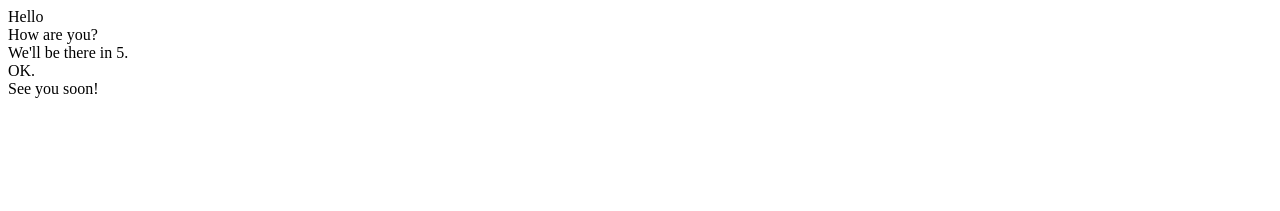
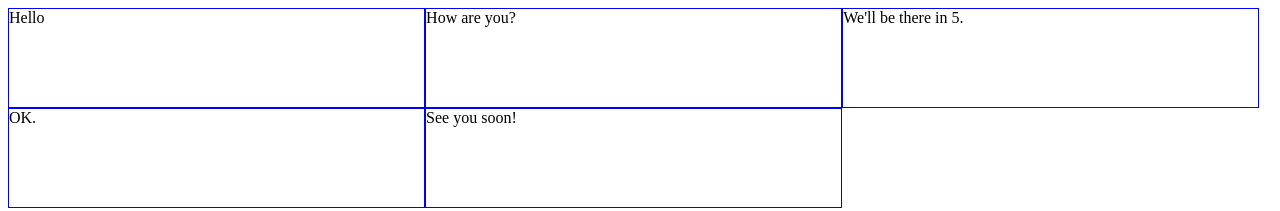
Before and after one commit to jeffbartow/PS_MediaQueries, a plain HTML site: page index.html in a window 1280 px wide. Drawn offline with Linux system fonts and the light colour scheme.

Commit message:
jeff is about to start work on dev branch

```diff
--- a/index.html
+++ b/index.html
@@ -1,3 +1,7 @@
+  <head>
+    <link rel="stylesheet" type="text/css" href="styles.css">
+  </head>
+
   <body>
     <div class="container">
       <div>Hello</div>
--- a/styles.css
+++ b/styles.css
@@ -11,6 +11,5 @@
   }
 
   /**
-    Jeff made this and it's probably wrong...
-    Now Jeff is adding some more to this and seeing if it shows up - woohooo!
+    Jeff is about to starting working on this and wants to check commit
   **/
```
